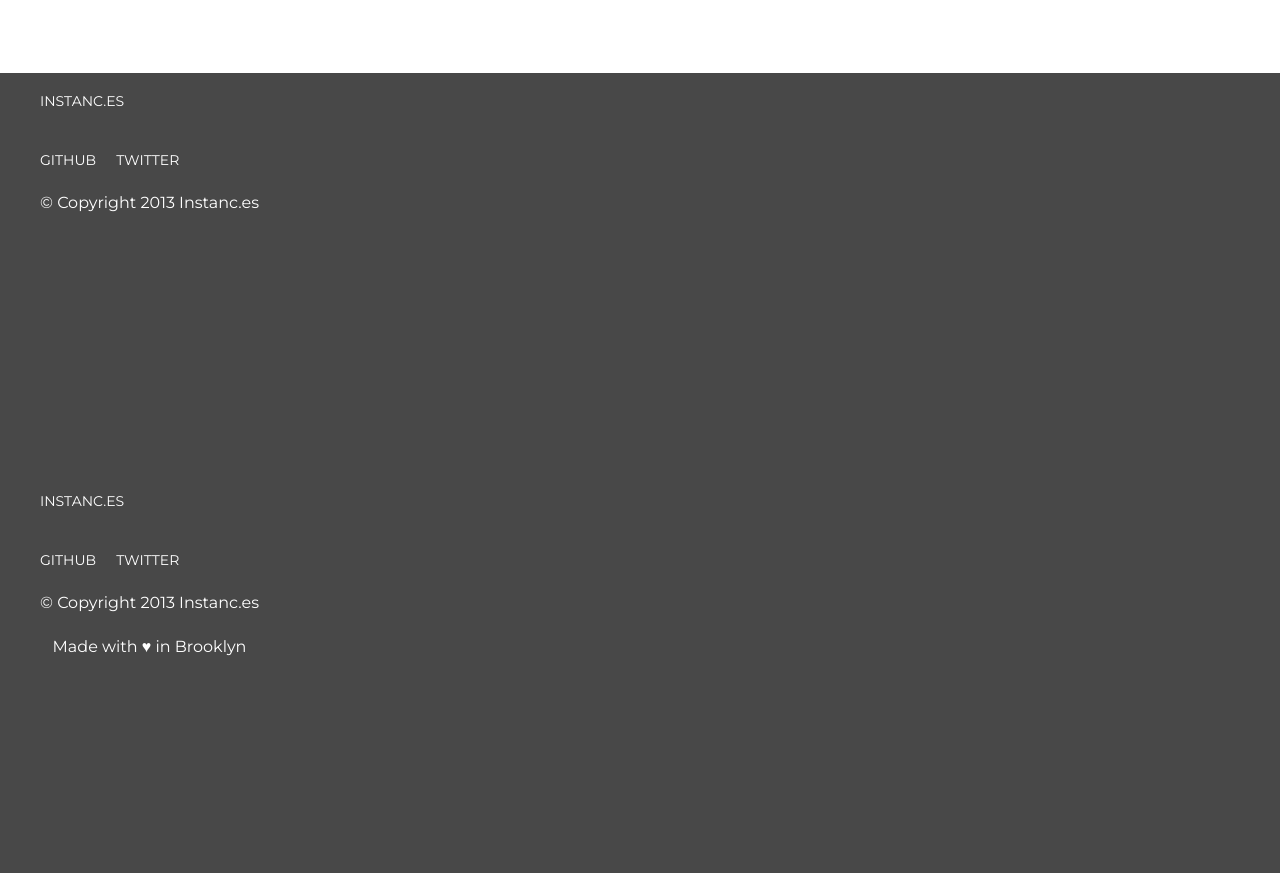
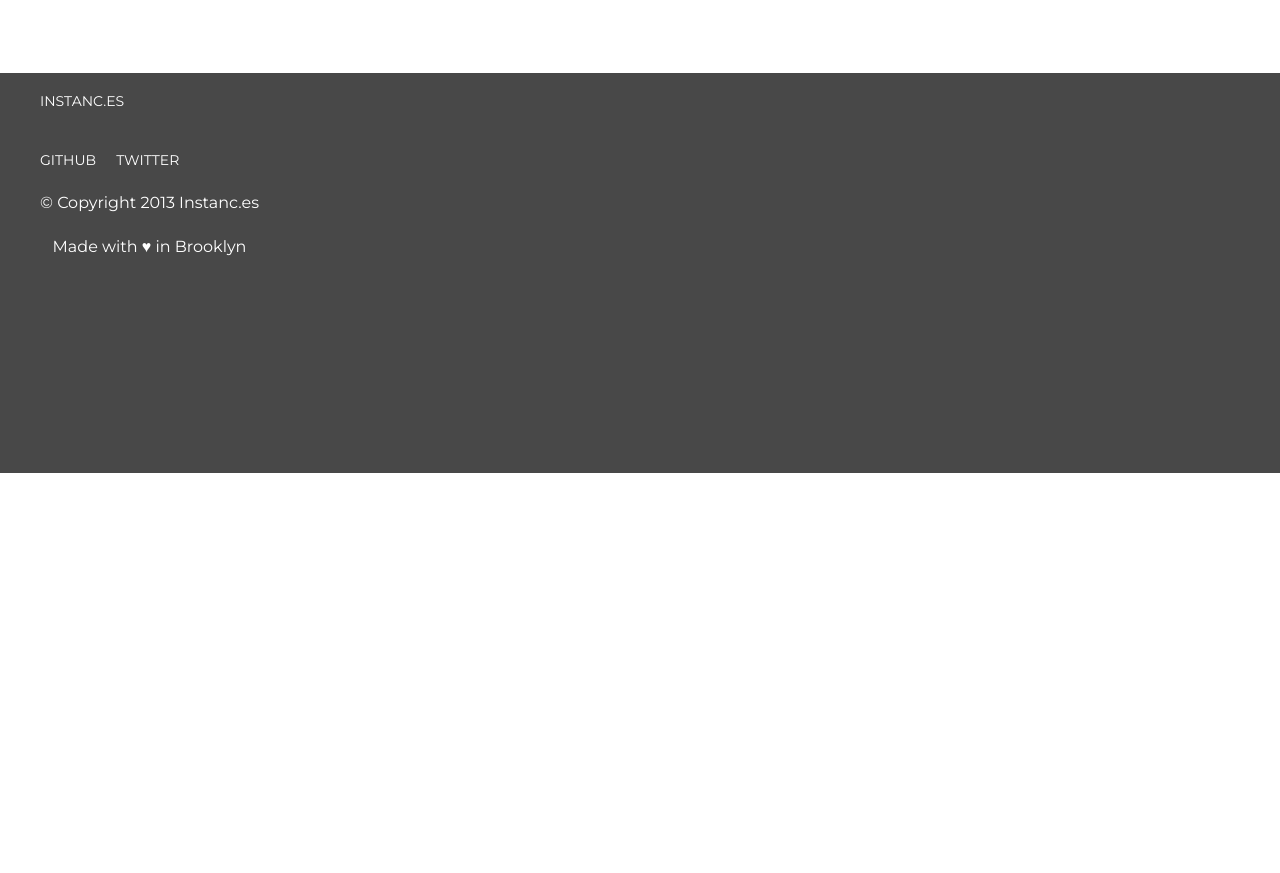
Before and after one commit to gabrielfalcao/instances, a Flask app: template instances/templates/dashboard.html in a window 1280 px wide. Shown: the part 523-1396 px from the top of the page. After the commit the page ends 996 px from the top, so only its background shows below. Run offline with Flask 2, Linux system fonts and the light colour scheme; the template is opened without the code that fills it, so the values that code supplies are empty; some libraries are stand-ins or nearby versions.

Commit message:
cleaning up footer

```diff
--- a/instances/templates/dashboard.html
+++ b/instances/templates/dashboard.html
@@ -13,18 +13,4 @@
 	</article>
           </div>
       </div>
-      <div class="uk-grid footer">
-        <div class="uk-container uk-container-center uk-text-center">
-	  <ul class="uk-subnav uk-subnav-line">
-	    <li><h1>Instanc.es</h1></li>
-	  </ul>
-	  <ul class="uk-subnav uk-subnav-line">
-	    <li><a href="http://github.com/gabrielfalcao">Github</a></li>
-	    <li><a href="http://twitter.com/gabrielfalcao">Twitter</a></li>
-	  </ul>
-	  <div class="uk-panel">
-	    <p>&copy; Copyright 2013 Instanc.es</p>
-	  </div>
-        </div>
-        </div>
 {% endblock %}
```
